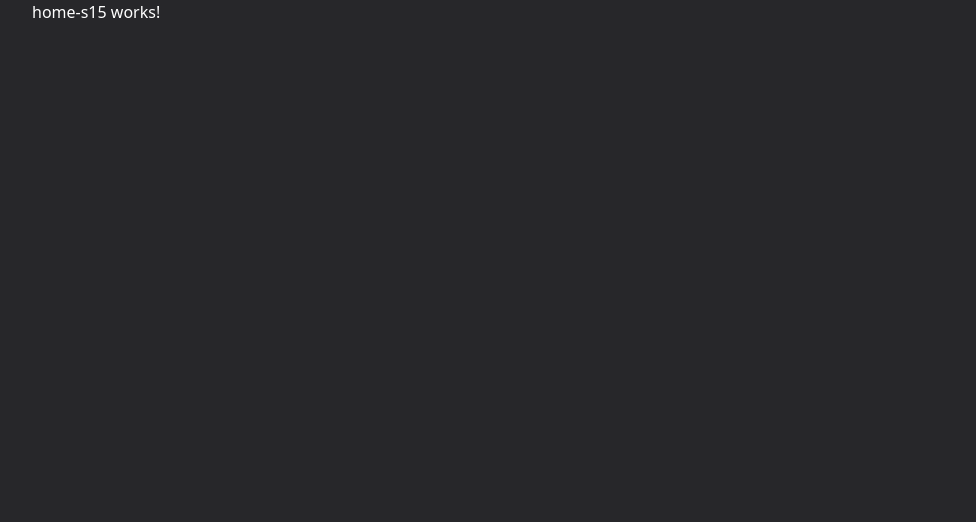
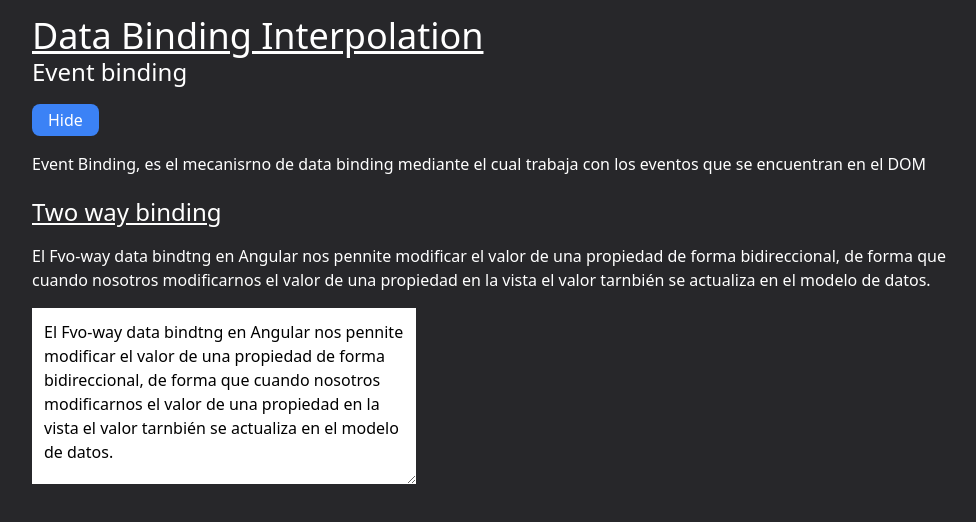
Before and after one commit to leonelhv/sesion14_15, an Angular app: page /home-s15 in a window 1280 px wide. Shown: the top 522 px of the page, without its empty margins (128-1104 px from the left). Built offline with nearby package versions, Linux system fonts and the light colour scheme.

Commit message:
finish s15 component

```diff
--- a/src/app/pages/home-s15/home-s15.component.html
+++ b/src/app/pages/home-s15/home-s15.component.html
@@ -1 +1,22 @@
-<p>home-s15 works!</p>
+<h1 class="text-4xl pt-4 underline">{{ titulo }}</h1>
+
+<h2 class="text-2xl">Event binding</h2>
+
+<button class="bg-blue-500 px-4 py-1 rounded-lg my-4" (click)="onVisible()">
+  {{ isVisible ? "Hide" : "Show" }}
+</button>
+
+<p [hidden]="!isVisible">
+  Event Binding, es el mecanisrno de data binding mediante el cual trabaja con
+  los eventos que se encuentran en el DOM
+</p>
+
+<div class="mt-5 flex flex-col gap-4">
+  <h2 class="text-2xl underline">Two way binding</h2>
+  <p>{{ textLarge }}</p>
+  <textarea
+    class="text-black w-96 h-44 p-3"
+    [value]="textLarge"
+    [(ngModel)]="textLarge"
+  ></textarea>
+</div>
--- a/src/app/pages/home-s15/home-s15.component.ts
+++ b/src/app/pages/home-s15/home-s15.component.ts
@@ -3,8 +3,15 @@
 @Component({
   selector: 'app-home-s15',
   templateUrl: './home-s15.component.html',
-  styleUrls: ['./home-s15.component.css']
+  styleUrls: ['./home-s15.component.css'],
 })
 export class HomeS15Component {
+  titulo = 'Data Binding Interpolation';
+  isVisible = true;
+  textLarge =
+    'El Fvo-way data bindtng en Angular nos pennite modificar el valor de una propiedad de forma bidireccional, de forma que cuando nosotros modificarnos el valor de una propiedad en la vista el valor tarnbién se actualiza en el modelo de datos.';
 
+  onVisible() {
+    this.isVisible = !this.isVisible;
+  }
 }
```
